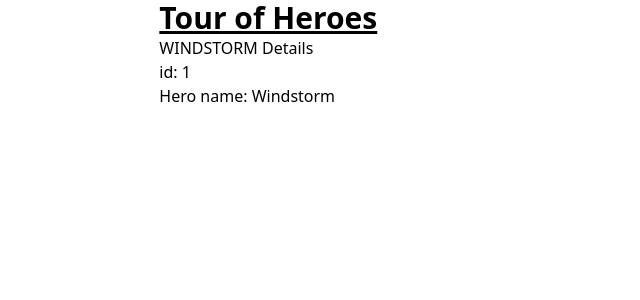
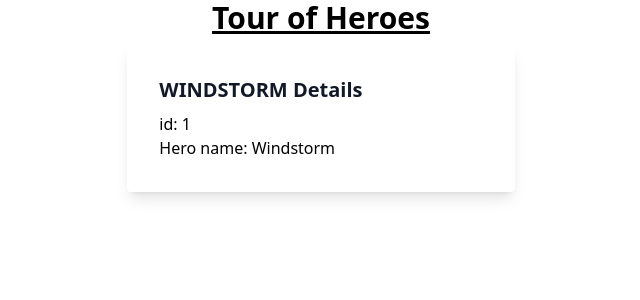
Before and after one commit to b0yu-li/angular-tour-of-heroes, an Angular app: page / in a window 1280 px wide. Shown: the top 300 px of the page, without its empty margins (319-959 px from the left). Built offline with nearby package versions, Linux system fonts and the light colour scheme.

Commit message:
style: looking better

```diff
--- a/src/app/app.component.html
+++ b/src/app/app.component.html
@@ -1,5 +1,5 @@
 <div class="grid place-content-center">
-    <h1 class="text-3xl font-bold underline">{{title}}</h1>
+    <h1 class="text-3xl font-bold underline text-center">{{title}}</h1>
     <app-heroes></app-heroes>
 </div>
 
--- a/src/app/heroes/heroes.component.html
+++ b/src/app/heroes/heroes.component.html
@@ -1,6 +1,8 @@
-<h2 class="">{{hero.name | uppercase}} Details</h2>
-<div><span>id: </span>{{hero.id}}</div>
-<div>
-    <label for="name">Hero name: </label>
-    <input id="name" [(ngModel)]="hero.name" placeholder="name">
+<div class="shadow-lg rounded mt-2 p-8">
+    <h2 class="text-gray-900 font-bold text-xl mb-2">{{hero.name | uppercase}} Details</h2>
+    <div><span>id: </span>{{hero.id}}</div>
+    <div>
+        <label for="name">Hero name: </label>
+        <input id="name" [(ngModel)]="hero.name" placeholder="name">
+    </div>
 </div>
```
